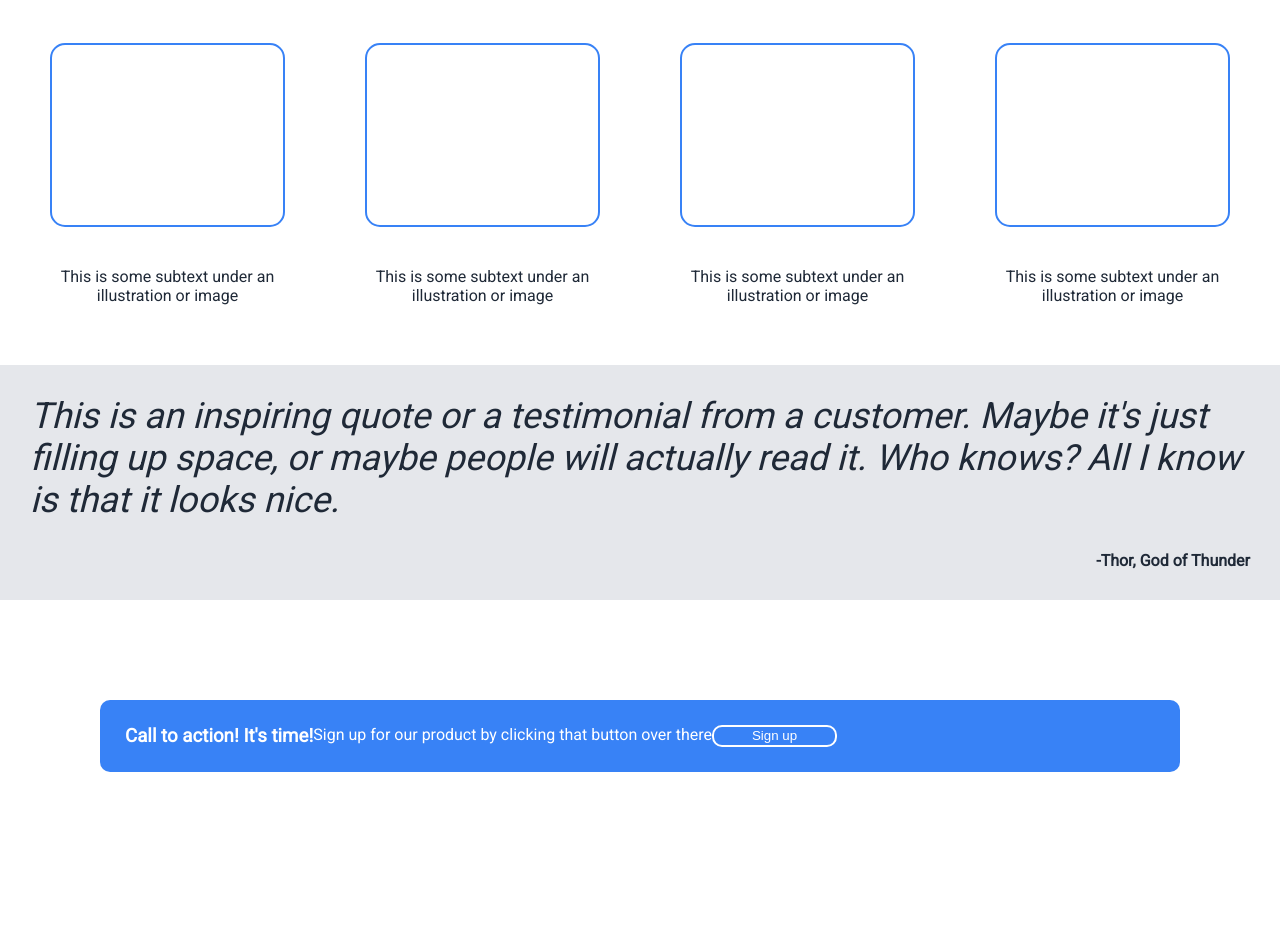
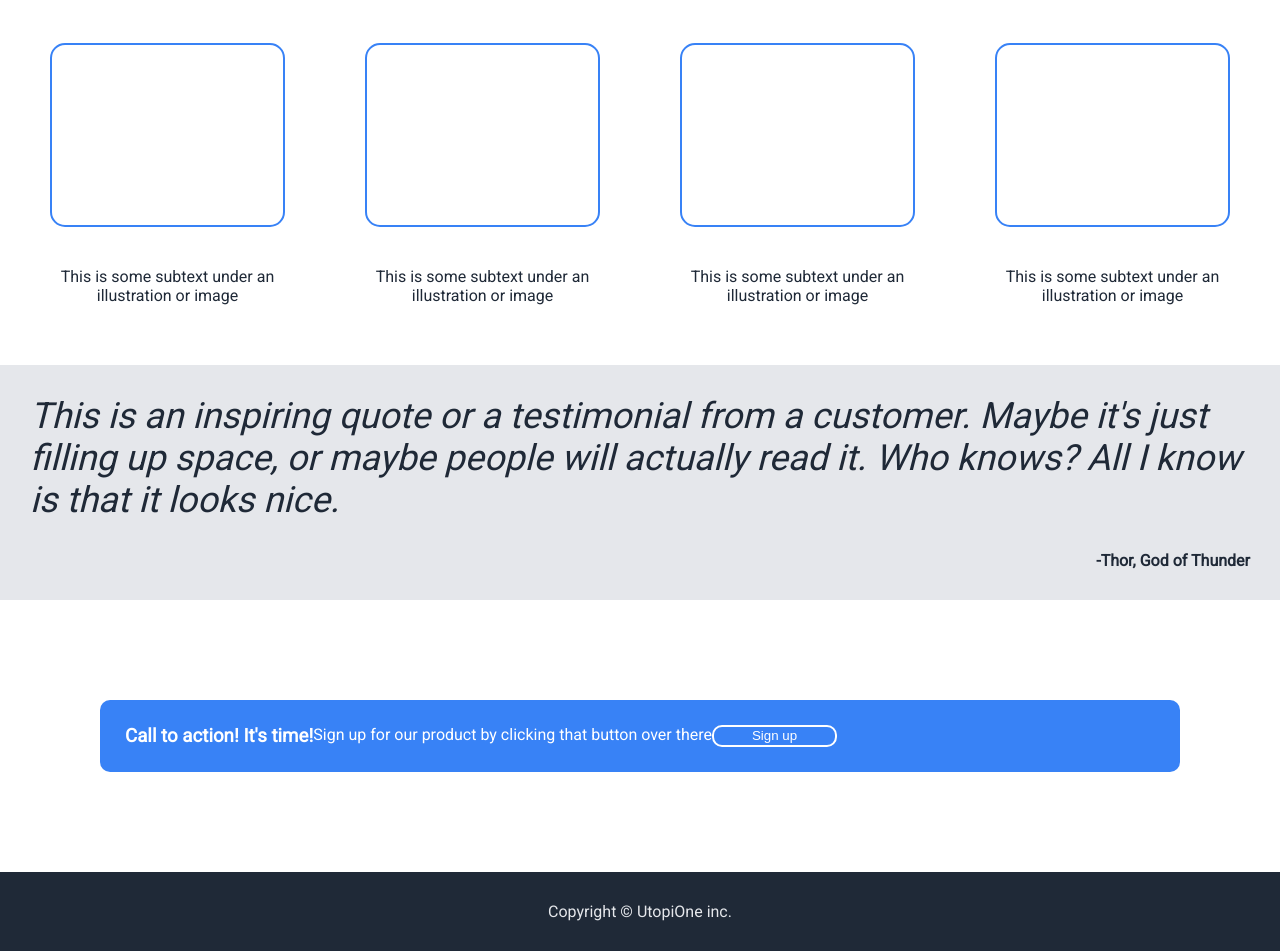
Before and after one commit to UtopiOne/odin-project-landing-page, a plain HTML site: page index.html in a window 1280 px wide. Shown: the part 640-1591 px from the top of the page. Before the commit the page ends 1512 px from the top, so only its background shows below. Drawn offline with Linux system fonts and the light colour scheme.

Commit message:
section five done

```diff
--- a/index.html
+++ b/index.html
@@ -81,6 +81,10 @@
             <button class="call-to-button">Sign up</button>
         </div>
     </div>
+
+    <div class="section-five">
+        <p class="copyright-text">Copyright © UtopiOne inc.</p>
+    </div>
 </body>
 
 </html>
--- a/styles.css
+++ b/styles.css
@@ -170,3 +170,13 @@ img {
     width: 125px;
     color: white;
 }
+
+.section-five {
+    padding: 30px;
+    background-color: #1F2937;
+}
+
+.copyright-text {
+    text-align: center;
+    color: #E5E7EB;
+}
```
